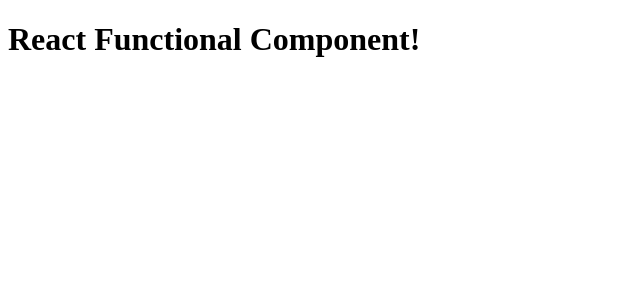
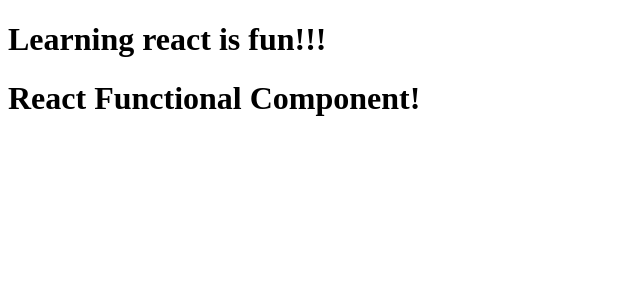
Before and after one commit to Santhoshmahanthi123/namaste-react, a React (Vite) app: page / in a window 1280 px wide. Shown: the top 300 px of the page, without its empty margins (0-640 px from the left). Built offline with nearby package versions, Linux system fonts and the light colour scheme.

Commit message:
Adding one component to other

```diff
--- a/App.js
+++ b/App.js
@@ -3,13 +3,17 @@
 const jsxHeading = <h1 className="head">Namaste React...</h1>;
 
 // functional component
+const Title = () => <h1 className="head"> Learning react is fun!!!</h1>;
 
-const HeadingComponent = () => {
-  return <h1 className="head">React Functional Component!</h1>;
+const HeadingComponent2 = () => {
+  return <h1 className="body">React Functional Component!</h1>;
 };
 
-const HeadingComponent2 = () => (
-  <h1 className="head">React Functional Component!</h1>
+const HeadingComponent = () => (
+  <div id="container">
+    <Title />
+    <h1 className="head">React Functional Component!</h1>
+  </div>
 );
 const root = ReactDOM.createRoot(document.getElementById("root"));
-root.render(HeadingComponent());
+root.render(<HeadingComponent />);
```
